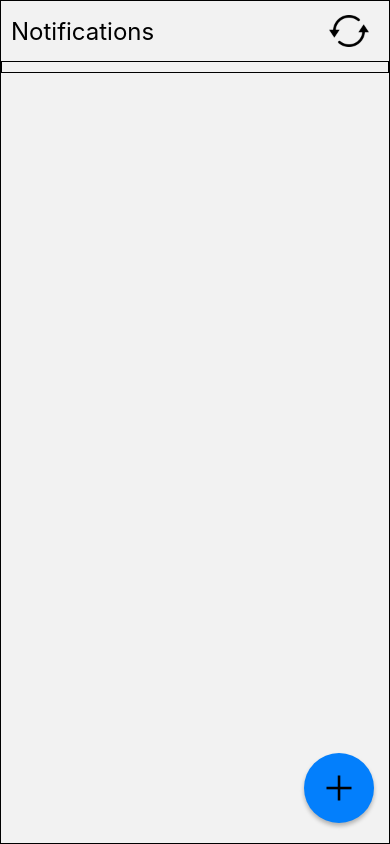
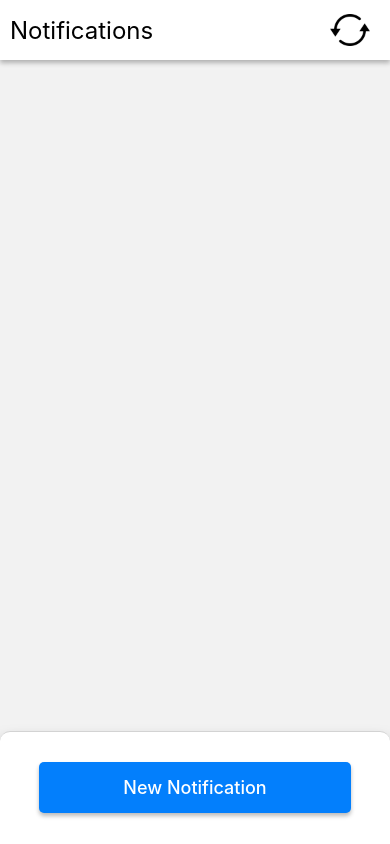
Before and after one commit to tobosten/ActionPriorities, a React Native app: screen /NotificationScreen in a window 390 px wide. Built offline with nearby package versions, Linux system fonts and the light colour scheme; what react-native-push-notification would draw is missing.

Commit message:
Fixed asyncStorageData update. Views now flex.

```diff
--- a/src/screens/NotificationScreen.js
+++ b/src/screens/NotificationScreen.js
@@ -28,7 +28,8 @@ const NotificationScreen = () => {
 
     useEffect(() => {
         getData()
-    }, [])
+
+    }, [asyncStorageData])
 
 
     if (displayNotifications == false) {
@@ -158,9 +159,11 @@ const NotificationScreen = () => {
         )
     }
 
+    let windowWidth = Dimensions.get("window").width
+    let windowHeight = Dimensions.get("window").height
     return (
         <SafeAreaView style={{ flex: 1, }}>
-            <View style={{ borderWidth: 1, flex: 1, }}>
+            <View style={{ /* borderWidth: 1,  */flex: 1, }}>
 
                 {/* <Button
                     title="cancel notification"
@@ -170,7 +173,9 @@ const NotificationScreen = () => {
                     }}
                 /> */}
 
-                <View style={{ flexDirection: "row", justifyContent: "center", alignItems: "center" }}>
+                <View style={{ flex: 0.1, }}>
+
+                    <View style={[{ flexDirection: "row", justifyContent: "center", alignItems: "center", backgroundColor: "white", zIndex: 10 }, borderShadow.depth6]}>
                         <Text style={{ marginLeft: 10, fontSize: 24 }}>Notifications</Text>
                         <TouchableOpacity style={{ marginLeft: "auto", marginRight: 20, marginVertical: 10 }}
                             onPress={() => { }}>
@@ -180,8 +185,9 @@ const NotificationScreen = () => {
                             />
                         </TouchableOpacity>
                     </View>
+                </View>
 
-                <View style={{ borderWidth: 1, padding: 5 }}>
+                <View style={{ flex: 1.2, }}>
                     <FlatList
                         data={asyncStorageData}
                         renderItem={renderItem}
@@ -189,52 +195,28 @@ const NotificationScreen = () => {
                     />
                 </View>
 
-                <View style={{ flex: 1, }}>
 
-                    <View style={{ marginLeft: "auto", marginTop: "auto", marginRight: 15, marginBottom: 20 }}>
-                        <FAB
-                            onPress={() => {
-                                setModalOpen(!modalOpen)
-                            }}
-                        />
-                    </View>
+                <View style={[{ flex: 0.2, backgroundColor: "white", justifyContent: "center", borderTopLeftRadius: 10, borderTopRightRadius: 10, borderTopWidth: 1, borderColor: "lightgray" }, borderShadow.depth24]}>
 
 
+                    <TouchableOpacity style={[{
+                        backgroundColor: "#037ffc",
+                        width: "80%",
+                        alignSelf: "center",
+                        paddingVertical: 15,
+                        borderRadius: 5
+                    }, borderShadow.depth6]} onPress={() => { setModalOpen(!modalOpen) }}>
+                        <Text style={{
+                            textAlign: "center",
+                            color: "white",
+                            fontWeight: "500",
+                            fontSize: 18
+                        }}>New Notification</Text>
+                    </TouchableOpacity>
 
 
-
-                    {/*  <View style={{ flexDirection: "row" }}>
-                        <View style={{}}>
-                            <Button
-                                title="get async data"
-                                onPress={() => {
-                                    getData()
-                                    console.log("storage data ", asyncStorageData);
-                                }}
-                            />
                 </View>
-
-                        <View style={{}}>
-                            <Button
-                                title="Store data"
-                                onPress={() => {
-                                    storeData()
-
-                                }}
-                            />
             </View>
-
-                        <View style={{}}>
-                            <Button
-                                title="Remove item"
-                                onPress={async () => {
-                                    await AsyncStorage.removeItem("@storage_Key")
-                                    console.log("storage data ", asyncStorageData);
-                                }}
-                            />
-                        </View>
-                    </View> */}
-
 
 
             <Modal
@@ -373,8 +355,6 @@ const NotificationScreen = () => {
                     </View>
                 </View>
             </Modal>
-                </View>
-            </View>
         </SafeAreaView >
     )
 }
```
Lines whose indentation alone changed are shown as unchanged.
